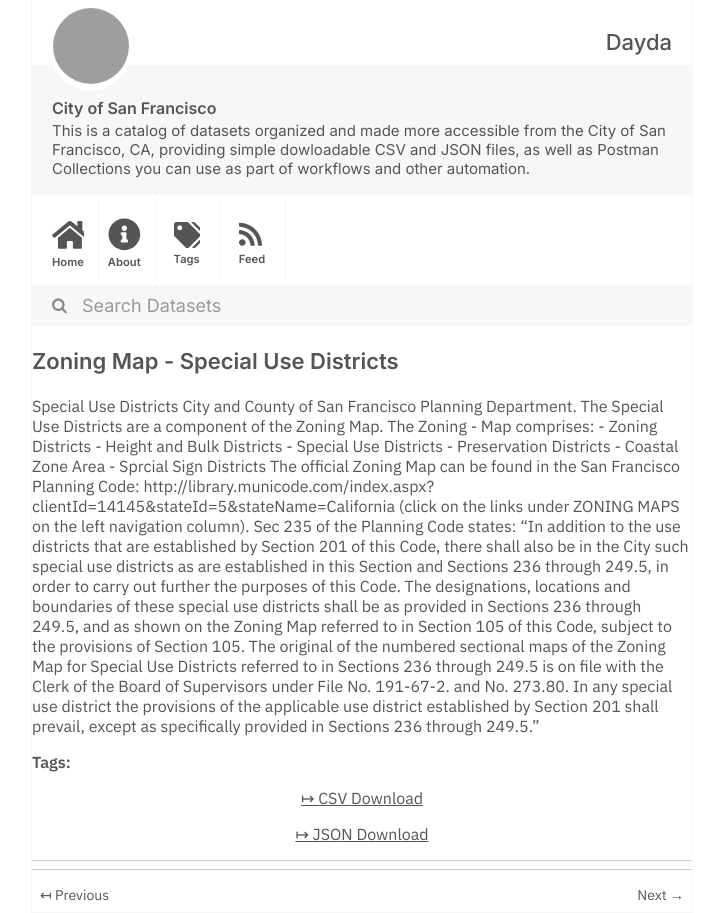
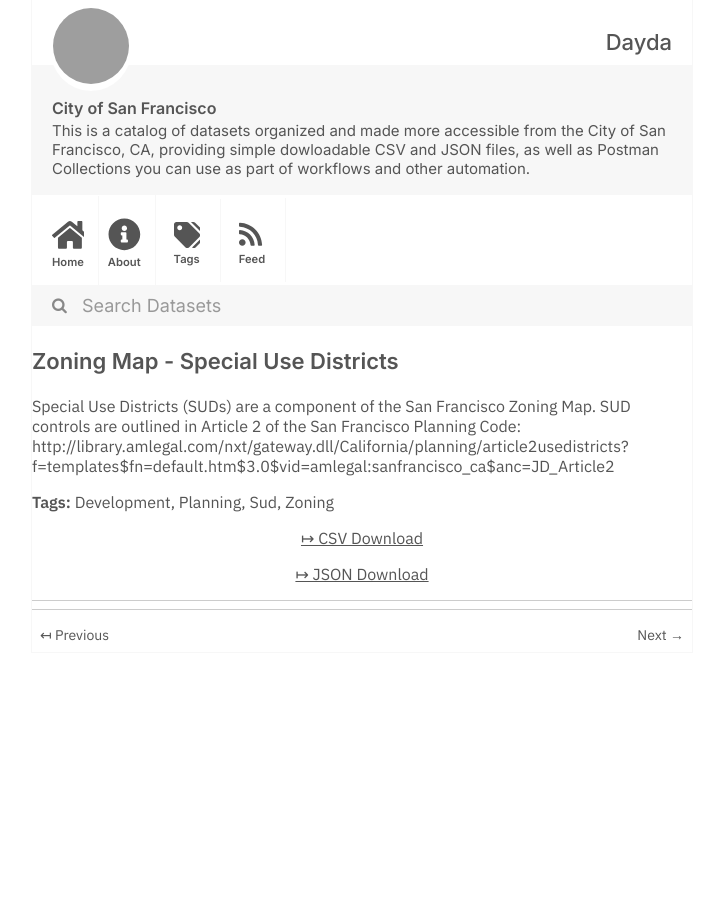
Before and after one commit to dayda-entities/city-of-san-francisco, a Jekyll site: the page built from _posts/2020-11-10-zoning-map-special-use-distric.md, in a window 1280 px wide, cut to the strip 0-913 px from the top of the page. Shown: the whole strip, without its empty margins (278-1001 px from the left). Built offline with Jekyll 4.4.1, drawn with Linux system fonts in a browser that asks for light colours; grey boxes are pictures that could not be loaded.

```diff
--- a/_posts/2020-11-10-zoning-map-special-use-distric.md
+++ b/_posts/2020-11-10-zoning-map-special-use-distric.md
@@ -1,15 +1,20 @@
 ---
 title: Zoning Map - Special Use Districts
-created: '2020-11-10T16:56:53.104822'
-modified: '2020-12-04T19:35:09.543109'
+created: '2020-11-10T16:56:13.258103'
+modified: '2020-12-04T19:32:37.936197'
 state: active
 type: dataset
-tags: []
+tags:
+  - Development
+  - Planning
+  - Sud
+  - Zoning
 groups:
   - Local Government
-csv_url: 'https://data.sfgov.org/api/views/rxfc-8aap/rows.csv?accessType=DOWNLOAD'
-json_url: 'https://data.sfgov.org/api/views/rxfc-8aap/rows.json?accessType=DOWNLOAD'
+csv_url: 'https://data.sfgov.org/api/views/5yf5-ms5f/rows.csv?accessType=DOWNLOAD'
+json_url: 'https://data.sfgov.org/api/views/5yf5-ms5f/rows.json?accessType=DOWNLOAD'
 layout: post
 
 ---
-Special Use Districts City and County of San Francisco Planning Department. The Special Use Districts are a component of the Zoning Map. The Zoning - Map comprises: - Zoning Districts - Height and Bulk Districts - Special Use Districts - Preservation Districts - Coastal Zone Area - Sprcial Sign Districts The official Zoning Map can be found in the San Francisco Planning Code: http://library.municode.com/index.aspx?clientId=14145&stateId=5&stateName=California (click on the links under ZONING MAPS on the left navigation column). Sec 235 of the Planning Code states: "In addition to the use districts that are established by Section 201 of this Code, there shall also be in the City such special use districts as are established in this Section and Sections 236 through 249.5, in order to carry out further the purposes of this Code. The designations, locations and boundaries of these special use districts shall be as provided in Sections 236 through 249.5, and as shown on the Zoning Map referred to in Section 105 of this Code, subject to the provisions of Section 105. The original of the numbered sectional maps of the Zoning Map for Special Use Districts referred to in Sections 236 through 249.5 is on file with the Clerk of the Board of Supervisors under File No. 191-67-2. and No. 273.80. In any special use district the provisions of the applicable use district established by Section 201 shall prevail, except as specifically provided in Sections 236 through 249.5."
+Special Use Districts (SUDs) are a component of the San Francisco Zoning Map.  SUD controls are outlined in Article 2 of the San Francisco Planning Code:
+http://library.amlegal.com/nxt/gateway.dll/California/planning/article2usedistricts?f=templates$fn=default.htm$3.0$vid=amlegal:sanfrancisco_ca$anc=JD_Article2
```
